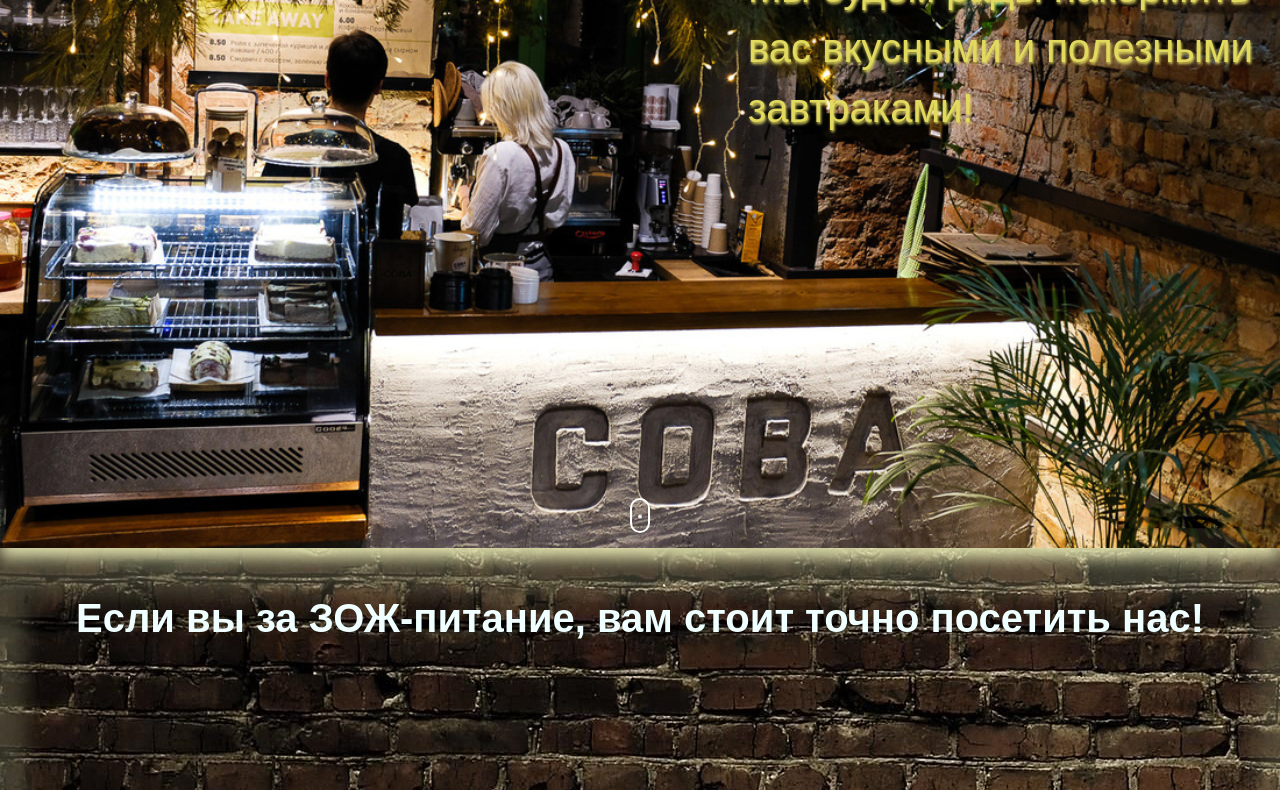
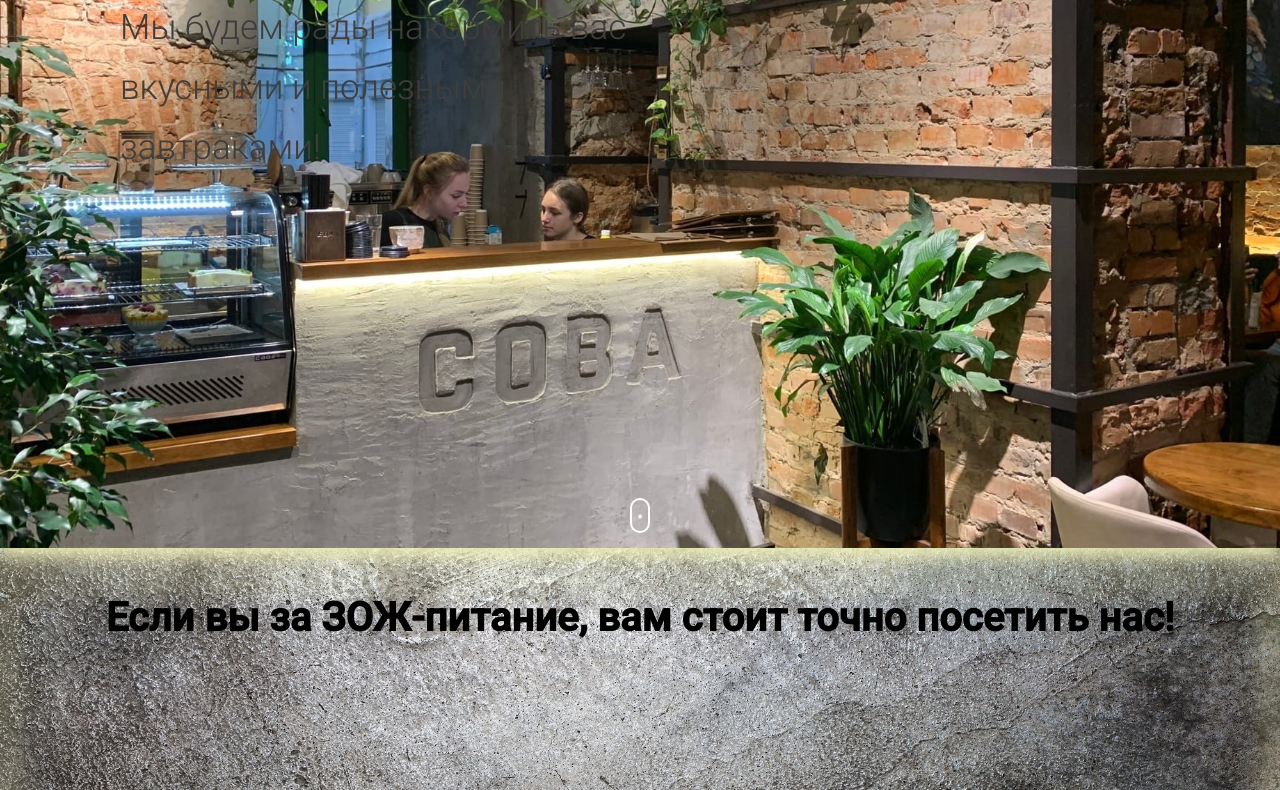
Before and after one commit to MaksimDolgonosov/sova, a website: page src/index.html in a window 1280 px wide. Shown: the part 252-1042 px from the top of the page. Drawn offline with nearby package versions, Linux system fonts and the light colour scheme; files that its build step writes are made by us from their sources; files whose address does not match are found by name; a web font is replaced by a local one.

Commit message:
Промо-2

```diff
--- a/src/index.html
+++ b/src/index.html
@@ -80,7 +80,9 @@
     </header>
     <div class="promo">
         <div class="icon-scroll"></div>
-        <div class="promo__goodMorning">Доброе утро!<br> Мы будем рады накормить вас вкусными и полезными завтраками!
+        <div class="promo__goodMorning">
+            <span class="promo__goodMorning-hello">Доброе утро!</span><br>
+            <span class="promo__goodMorning-text">Мы будем рады накормить вас вкусными и полезными завтраками!</span>
         </div>
     </div>
     <div class="description">
--- a/src/sass/blocks/_description.scss
+++ b/src/sass/blocks/_description.scss
@@ -1,9 +1,9 @@
 .description {
     height: 400px;
-    background-image: url('../img/interier/brick2.jpg');
+    background: url('../img/interier/concrete3.jpg') no-repeat 100%/cover;
     box-shadow: 0px 23px 20px 25px rgba(239, 240, 185, 0.2) inset;
     h2 {
-        color:azure;
+        color:rgb(0, 0, 0);
         text-align: center;
         padding-top: 40px;
         font-size: 40px;
--- a/src/sass/blocks/_keyframes.scss
+++ b/src/sass/blocks/_keyframes.scss
@@ -1,11 +1,11 @@
 @keyframes showBackground {
     0% {
-        background-image: url("../img/interier/main1.jpg");
+        background-image: url("../img/interier/main3.jpg");
 
     }
 
     33% {
-        background-image: url("../img/interier/main1.jpg");
+        background-image: url("../img/interier/main3.jpg");
 
     }
 
--- a/src/sass/blocks/_promo.scss
+++ b/src/sass/blocks/_promo.scss
@@ -40,14 +40,29 @@
     }
 
     &__goodMorning {
+        font-family: 'Roboto';
+        font-weight: 300;
         width: 40%;
         position: absolute;
         z-index: 5;
-        color: rgb(226, 217, 95);
+        color: rgb(63, 62, 61);
         top: 150px;
-        right: 20px;
+        left: 120px;
         font-size: 40px;
-        font-weight: 500;
-        text-shadow: 1px 2px 3px rgb(226, 217, 95);
+
+        // text-shadow: -2px 0 black, 0 2px black, 2px 0 black, 0 -2px black;
+        &-hello {
+            font-family: 'Roboto';
+            font-weight: 300;
+            text-transform: uppercase;
+            font-size: 65px;
+        }
+
+        &-text {
+            font-family: 'Roboto';
+            font-weight: 300;
+            // text-transform: lowercase;
+            font-size: 35px;
+        }
     }
 }
--- a/src/sass/style.scss
+++ b/src/sass/style.scss
@@ -4,9 +4,12 @@
 @import url('https://fonts.googleapis.com/css2?family=Poppins:wght@500;700&display=swap');
 @import url('https://fonts.googleapis.com/css2?family=Rubik+Dirt&display=swap');
 @import url('https://fonts.googleapis.com/css2?family=Marmelad&display=swap');
+// @import url('https://fonts.googleapis.com/css2?family=Comfortaa:wght@300;400;500;600&display=swap');
+@import url('https://fonts.googleapis.com/css2?family=Roboto:wght@300;400;500&display=swap');
+
 
 * {
-    font-family: 'Marmelad', sans-serif;
+    font-family: 'Roboto', sans-serif;
     margin: 0;
     padding: 0;
 
```
Also changed, not shown: dist/css/style.min.css, dist/img/interier/concrete2.jpg (added), dist/index.html, src/img/interier/concrete2.jpg (added), src/img/interier/concrete3.jpg (added), 5 other files.
